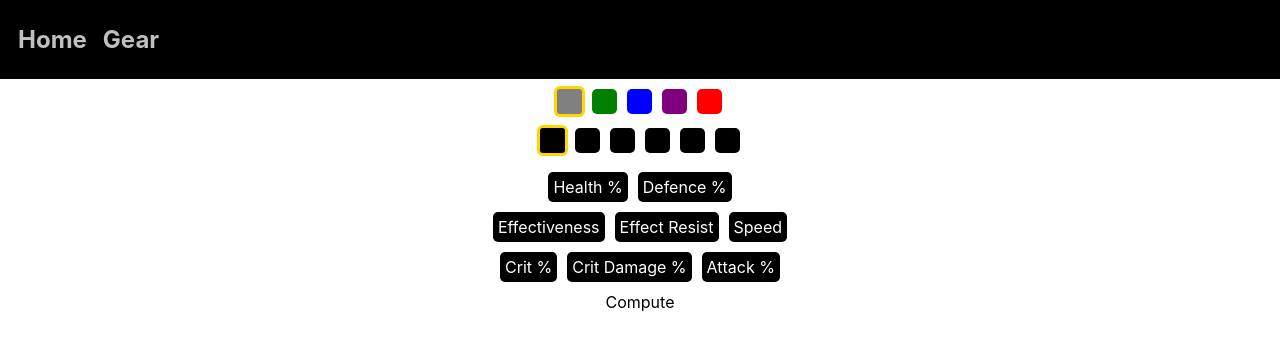
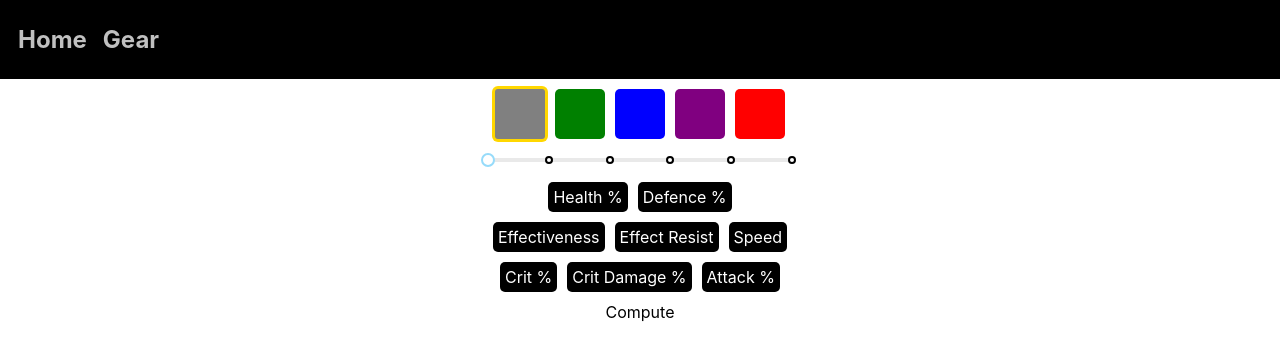
Before and after one commit to Cameronl14320/epic7-rebuilt, a Next.js app: page /gear in a window 1280 px wide. Shown: the top 360 px of the page. Built offline with nearby package versions, Linux system fonts and the light colour scheme.

Commit message:
changing enhance to slider

```diff
--- a/components/gear/enhance/EnhanceSelect.tsx
+++ b/components/gear/enhance/EnhanceSelect.tsx
@@ -1,19 +1,39 @@
 import { Box } from 'rebass'
 import settings from '../../../data/settings'
 import { Button, Color } from '../../../styles/theme'
+import Slider, { Range } from 'rc-slider';
+import 'rc-slider/assets/index.css';
 
 const maxEnhance = settings.maxEnhance;
 
 const enhanceStyle = {
     ...Button,
+    width: ['60px', '40px'],
+    height: ['60px', '40px'],
     display: 'inline-flex',
     textAlign: 'center',
     background: Color.theme.primary,
+    verticalAlign: 'center',
     color: Color.theme.secondary,
+    justifyContent: 'center',
     appearance: 'none',
     ":hover": {
         cursor: "pointer",
-    }
+    },
+
+    slider: {
+        handleStyle: {
+        },
+        railStyle: {
+
+        },
+        dotStyle: {
+            borderColor: Color.theme.primary,
+        },
+        activeDotStyle: {
+
+        },
+    },
 }
 
 export interface EnhanceSelectProps {
@@ -25,24 +45,19 @@ export default function EnhanceSelect(props : EnhanceSelectProps) {
     const { selectedEnhance, onSelect } = props;
 
     var enhanceSelection = []
-    for (let n = 0; n <= maxEnhance; n++) {
-        let display : number = 3 * n;
-        enhanceSelection.push(
-            <Box
-                as="input"
-                type="radio"
-                id={"enhance-select-button-" + n}
-                key={"enhance-select-button-" + n}
-                sx={enhanceStyle}
-                checked={n === selectedEnhance}
-                onChange={() => {onSelect(n)}}>
-            </Box>
-        )
-    }
+
 
     return (
-        <>
-            {enhanceSelection}
-        </>
+            <Slider
+                min={0} max={5} step={1} dots={true}
+                handleStyle={enhanceStyle.slider.handleStyle}
+                railStyle={enhanceStyle.slider.railStyle}
+                dotStyle={enhanceStyle.slider.dotStyle}
+                activeDotStyle={enhanceStyle.slider.activeDotStyle}
+                defaultValue={selectedEnhance}
+                ariaLabelForHandle={selectedEnhance.toString()}
+                onChange={(value) => {onSelect(value)}}
+            >
+            </Slider>
     )
 }
--- a/components/gear/rarity/RarityButton.tsx
+++ b/components/gear/rarity/RarityButton.tsx
@@ -8,11 +8,13 @@ export interface RarityButtonProps {
     inputName: string
     rarityName: string
     selected: boolean
-    onClick: () => void
+    onChange: () => void
 }
 
 const rarityStyle = {
     ...Button,
+    width: ['75px', '50px'],
+    height: ['75px', '50px'],
     display: 'inline-flex',
     textAlign: 'center',
     color: Color.theme.secondary,
@@ -23,7 +25,7 @@ const rarityStyle = {
 }
 
 export default function RarityButton(props: RarityButtonProps) {
-    const { inputName, rarityName, selected, onClick } = props;
+    const { inputName, rarityName, selected, onChange } = props;
     return (
         <Box
             as="input"
@@ -37,7 +39,7 @@ export default function RarityButton(props: RarityButtonProps) {
             id={rarityName}
             value={rarityName}
             checked={selected}
-            onChange={onClick}
+            onChange={onChange}
         >
         </Box>
 
--- a/components/gear/rarity/RaritySelect.tsx
+++ b/components/gear/rarity/RaritySelect.tsx
@@ -13,7 +13,7 @@ export default function RaritySelect(props: RaritySelectProps) {
             inputName='rarity'
             rarityName={rarity.name}
             selected={rarity.name === props.selectedRarity}
-            onClick={() => props.onSelect(rarity.name)}
+            onChange={() => props.onSelect(rarity.name)}
         />
     ));
     return (<>{raritySelection}</>)
--- a/components/gear/substat/SubstatSelect.tsx
+++ b/components/gear/substat/SubstatSelect.tsx
@@ -44,7 +44,7 @@ export default function SubstatSelect(props : substatProps) {
         var subStatType = [];
         for(let n = 0; n <  type.length; n++) {
             subStatType.push(
-                <Box key={"substat-select-button-" + n} sx={subSelectStyle} onClick={() => {
+                <Box key={type[n].name} id={type[n].name} sx={subSelectStyle} onClick={() => {
                     substats.addSelection(type[n]);
                 }}>
                     {type[n].name}
@@ -52,7 +52,7 @@ export default function SubstatSelect(props : substatProps) {
             )
         }
         subSelectGrid.push(
-            <Box sx={{
+            <Box key={key} id={key} sx={{
                 display: "flex",
                 gridRow: currentKey,
                 justifyContent: 'center',
@@ -64,11 +64,10 @@ export default function SubstatSelect(props : substatProps) {
     });
 
     return (
-        <Box sx={{
+        <Box id={"substat-select"} sx={{
             display: "grid"
         }}>
             {subSelectGrid}
-
         </Box>
     )
 }
--- a/package.json
+++ b/package.json
@@ -13,6 +13,7 @@
     "autoprefixer": "^10.2.3",
     "next": "10.0.5",
     "postcss": "^8.2.4",
+    "rc-slider": "^9.7.1",
     "react": "17.0.1",
     "react-dom": "17.0.1",
     "rebass": "^4.0.7",
--- a/pages/gear.tsx
+++ b/pages/gear.tsx
@@ -40,7 +40,7 @@ export default function gear(props) {
             <Box id="gear-center-container" sx={gearStyle.centerContainer}>
                 <Box id="gear-grid" sx={gearStyle.grid}>
                     <Box id="gear-grid-row-1" sx={gearStyle.gridRow}>
-                        <Box id="gear-grid-rarity-select" sx={{ marginTop: '5px' }}>
+                        <Box id="gear-grid-rarity-select" sx={{marginTop: '5px'}}>
                             <RaritySelect selectedRarity={selectedRarity} onSelect={setSelectedRarity} />
                         </Box>
                     </Box>
--- a/styles/theme.tsx
+++ b/styles/theme.tsx
@@ -2,8 +2,7 @@ export const Button = {
     padding: '5px',
     mx: '5px',
     borderRadius: '5px',
-    width: ['75px', '50px', '25px'],
-    height: ['75px', '50px', '25px'],
+
 
     ":checked": {
         boxShadow: "0 0 0 3px gold",
```
Also changed, not shown: 1 other file (tests, documents, lock files or other folders).
